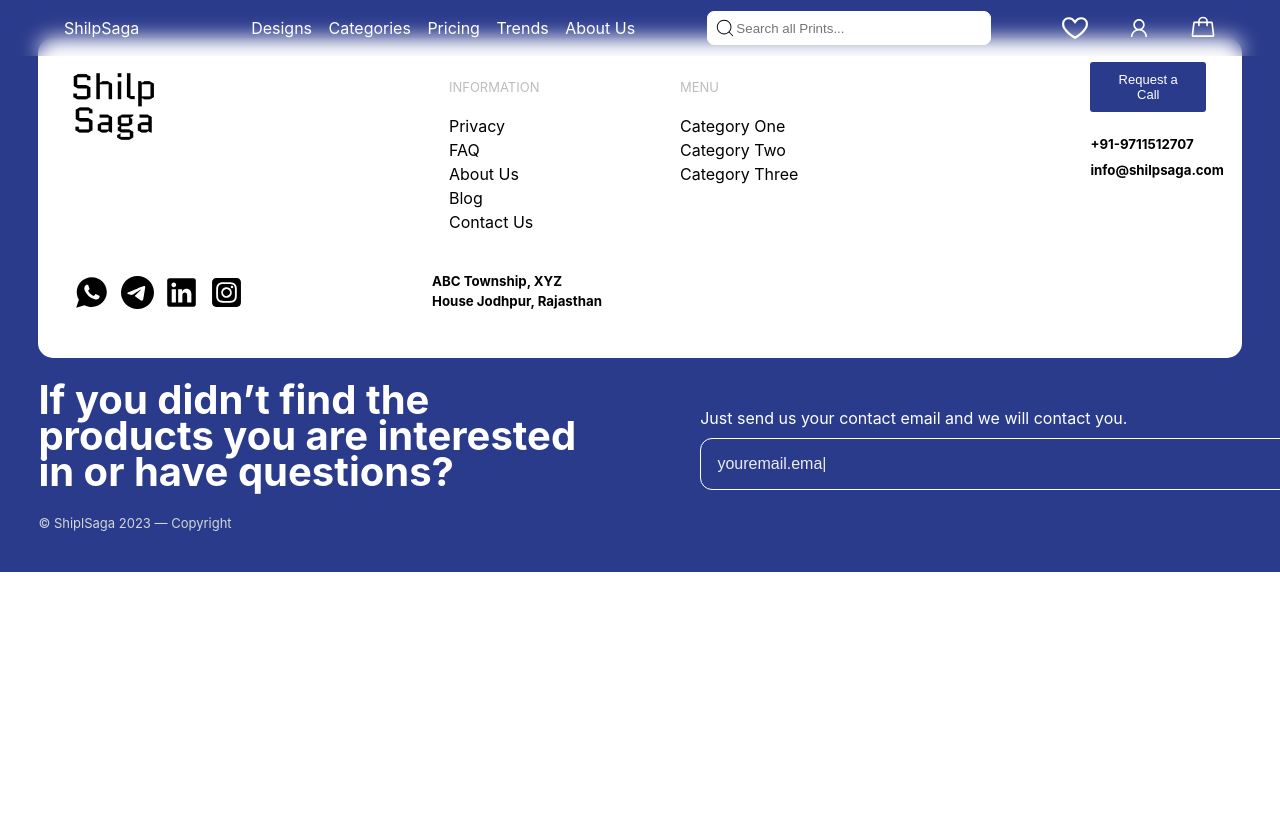
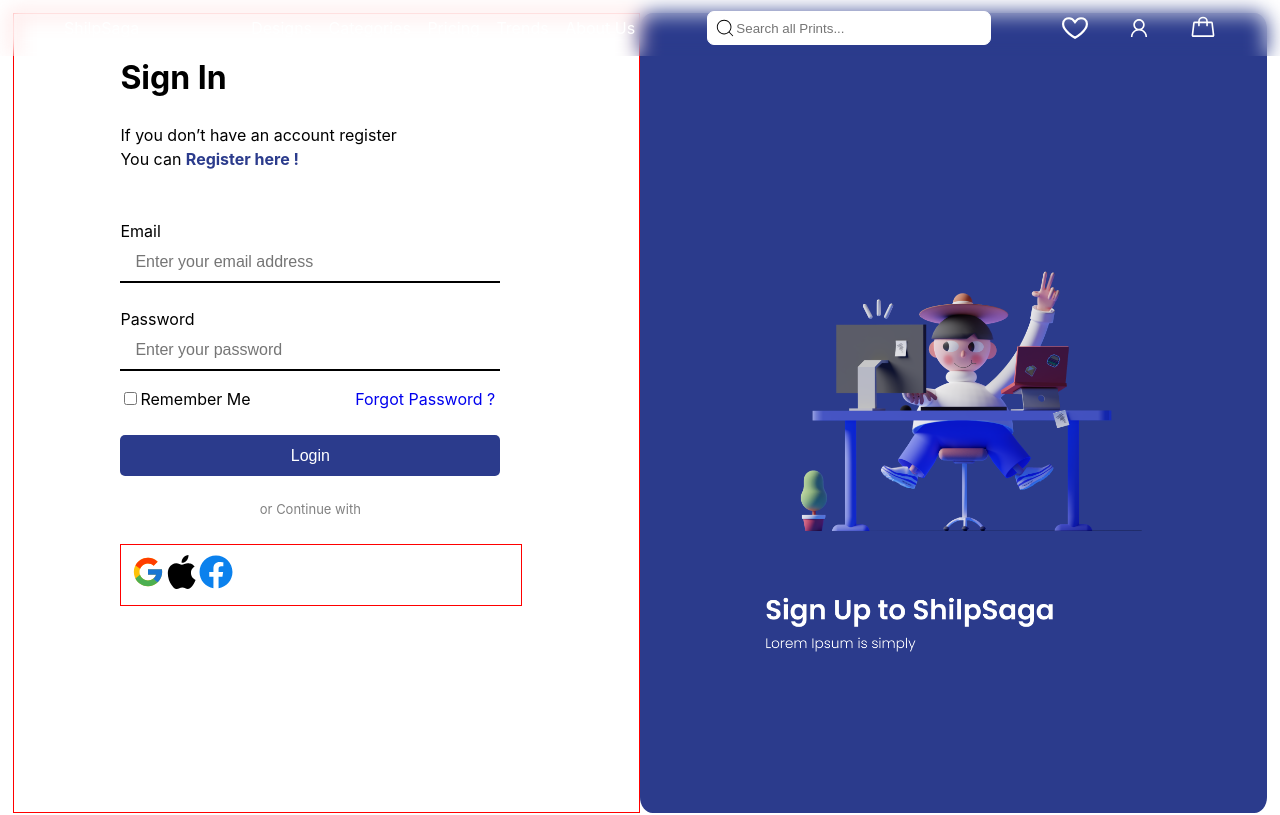
Before and after one commit to AmitKuMaurya/fine-art, a React (Vite) app: page /log-in in a window 1280 px wide. Shown: the top 815 px of the page. Built offline with nearby package versions, Linux system fonts and the light colour scheme.

Commit message:
pages of sign-up and log-in is completed

```diff
--- /dev/null
+++ b/src/components/login/Login.jsx
@@ -0,0 +1,61 @@
+import React from "react";
+import styles from "./login.module.css";
+import Img from "../../assets/login_signUp/Group31.png";
+import { FcGoogle } from "react-icons/fc";
+import { GrApple } from "react-icons/gr";
+import { FaFacebook } from "react-icons/fa";
+import { Link } from "react-router-dom";
+import { underlineStyles } from "../../constants/common.constant";
+export const Login = () => {
+  return (
+    <div className={styles.loginContainer}>
+      <div className={styles.boxofContent}>
+        <div >
+          <h1>Sign In</h1>
+          <span>If you don’t have an account register</span>
+          <div>You can <span>Register here !</span></div>
+        </div>
+        {/* <div> */}
+          <form className={styles.formContent}>
+            <div>
+              <label>Email</label>
+              <input type="text" name="" id="" placeholder="Enter your email address" required={true} />
+            </div>
+
+            <div>
+              <label>Password</label>
+              <input type="text" name="" id="" placeholder="Enter your password" />
+            </div>
+
+            <div>
+            <div>
+              <input type="checkbox" name="" id="" />
+              <label>Remember Me</label>
+            </div>
+
+              <Link style={underlineStyles}>
+            <div>
+              Forgot Password ?
+            </div>
+              </Link>
+            </div>
+
+            <div>
+              <button type="submit">Login</button>
+              <span>or Continue with</span>
+            </div>
+
+            <div>
+              <FcGoogle size={34} />
+              <GrApple size={34} />
+              <FaFacebook size={34} color={"rgb(11,129,237)"} />
+            </div>
+          </form>
+        {/* </div> */}
+      </div>
+      <div>
+        <img src={Img} alt={Img} />
+      </div>
+    </div>
+  );
+};
--- /dev/null
+++ b/src/components/login/login.module.css
@@ -0,0 +1,127 @@
+.loginContainer {
+    display: grid;
+    grid-template-columns: repeat(2,1fr);
+    grid-template-rows: auto;
+    height: 100vh;
+    max-width: 100vw;
+    padding: 1% 1% 1% 1%;
+    /* border: 1px solid red; */
+}
+
+.loginContainer> div:nth-child(1){
+    display: flex;
+    border: 1px solid red;
+    max-width: 60vw;
+    flex-direction: column;
+    padding: 3% 3% 3% 17%;
+}
+
+/* .boxofContent > h1 { */
+    /* } */
+
+    .boxofContent>div:first-child > div:last-child > span {
+        color: rgb(43,59,140);
+        font-weight: bold;
+
+}
+
+.boxofContent > form {
+    display: flex;
+    flex-direction: column;
+}
+
+.formContent > div:nth-child(1) {
+    display: flex;
+    flex-direction: column;
+}
+
+.formContent > div:nth-child(1) > label {
+    margin-top: 6vh;
+}
+.formContent > div:nth-child(1) > input {
+    padding: 2% 3%;
+    width: 70%;
+    font-size: medium;
+    border: 0px;
+    outline: none;
+    border-bottom: 2px solid black;
+}
+
+.formContent > div:nth-child(2) {
+    display: flex;
+    flex-direction: column;
+}
+.formContent > div:nth-child(2) > label {
+    margin-top: 3vh;
+}
+.formContent > div:nth-child(2) > input {
+    padding: 2% 3%;
+    width: 70%;
+    font-size: medium;
+    border: 0px;
+    outline: none;
+    border-bottom: 2px solid black;
+}
+
+.formContent > div:nth-child(3) {
+    margin-top: 2vh ;
+    display: flex;
+    flex-direction: row;
+    justify-content: space-between;
+    /* align-items: center; */
+    /* justify-content: center; */
+    max-width: 75%;
+    /* border: 1px solid red; */
+}
+
+.formContent > div:nth-child(3) > div> label {
+    font-size: medium;
+}
+
+.formContent > div:nth-child(4) {
+    margin-top: 3vh;
+    margin-bottom: 3vh;
+    display: flex;
+    max-width: 76%;
+    /* border: 1px solid red; */
+    flex-direction: column;
+    align-items: center;
+    justify-content: center;
+}
+.formContent > div:nth-child(4) > button {
+    width: 100%;
+    padding: 3% 0 3% 0;
+    background-color: rgb(43,59,140);
+    color: white;
+    font-size: medium;
+    border: 0px;
+    border-radius: 5px;
+}
+
+.formContent > div:nth-child(4) > span {
+    margin-top: 3vh;
+    color: grey;
+    font-size: small;
+}
+
+.formContent > div:nth-child(5) {
+    border: 1px solid red;
+    max-width: 76%;
+    padding: 2% 2% 2% 2%;
+}
+
+
+
+.loginContainer > div:last-child {
+background-color: rgb(43,59,140);
+display: flex;
+align-items: center;
+justify-content: center;
+border-radius: 2%;
+}
+
+.loginContainer > div:last-child > img {
+    width: 60%;
+    /* padding: -2% -2% -2% -2%; */
+    object-fit: contain;
+}
--- a/src/components/routes/AllRoutes.jsx
+++ b/src/components/routes/AllRoutes.jsx
@@ -2,11 +2,17 @@ import React from 'react'
 import { Route,Routes} from "react-router-dom";
 import { HomePage } from '../home/HomePage.jsx';
 import { ContactUs } from '../contact_us/ContactUs.jsx';
+import { Login } from '../login/Login.jsx';
+import SignUp from '../sign_up/SignUp.jsx';
+
 export const AllRoutes = () => {
   return (
     <>
         <Routes>
             <Route path='/' element={<HomePage/>} />
+            <Route path='log-in' element={<Login/>} />
+            <Route path='sign-up' element={<SignUp/>} />
+            <Route path='about-us' element={<ContactUs/>} />
             <Route path='contact-us' element={<ContactUs/>} />
         </Routes>
     </>
--- /dev/null
+++ b/src/components/sign_up/SignUp.jsx
@@ -0,0 +1,52 @@
+import React from 'react'
+import styles from "./signup.module.css"
+import Img from "../../assets/login_signUp/Group31.png"
+export default function SignUp() {
+  return (
+    <>
+     <div className={styles.loginContainer}>
+      <div className={styles.boxofContent}>
+        <div >
+          <h1>Sign In</h1>
+          <span>If you don’t have an account register</span>
+          <div>You can <span>Register here !</span></div>
+        </div>
+        {/* <div> */}
+          <form className={styles.formContent}>
+            <div>
+              <label>Email</label>
+              <input type="text" name="" id="" placeholder="Enter your email address" required={true} />
+            </div>
+
+            <div>
+              <label>Password</label>
+              <input type="text" name="" id="" placeholder="Enter your password" />
+            </div>
+
+            <div>
+            <div>
+              <input type="checkbox" name="" id="" />
+              <label>Remember Me</label>
+            </div>
+
+              {/* <Link style={underlineStyles}> */}
+            <div>
+              Forgot Password ?
+            </div>
+              {/* </Link> */}
+            </div>
+
+            <div>
+              <button type="submit">Login</button>
+              <span>or Continue with</span>
+            </div>
+          </form>
+        {/* </div> */}
+      </div>
+      <div>
+        <img src={Img} alt={Img} />
+      </div>
+    </div>
+    </>
+  )
+}
--- /dev/null
+++ b/src/components/sign_up/signup.module.css
@@ -0,0 +1,127 @@
+.loginContainer {
+    display: grid;
+    grid-template-columns: repeat(2,1fr);
+    grid-template-rows: auto;
+    height: 100vh;
+    max-width: 100vw;
+    padding: 1% 1% 1% 1%;
+    /* border: 1px solid red; */
+}
+
+.loginContainer> div:nth-child(1){
+    display: flex;
+    border: 1px solid red;
+    max-width: 60vw;
+    flex-direction: column;
+    padding: 3% 3% 3% 17%;
+}
+
+/* .boxofContent > h1 { */
+    /* } */
+
+    .boxofContent>div:first-child > div:last-child > span {
+        color: rgb(43,59,140);
+        font-weight: bold;
+
+}
+
+.boxofContent > form {
+    display: flex;
+    flex-direction: column;
+}
+
+.formContent > div:nth-child(1) {
+    display: flex;
+    flex-direction: column;
+}
+
+.formContent > div:nth-child(1) > label {
+    margin-top: 6vh;
+}
+.formContent > div:nth-child(1) > input {
+    padding: 2% 3%;
+    width: 70%;
+    font-size: medium;
+    border: 0px;
+    outline: none;
+    border-bottom: 2px solid black;
+}
+
+.formContent > div:nth-child(2) {
+    display: flex;
+    flex-direction: column;
+}
+.formContent > div:nth-child(2) > label {
+    margin-top: 3vh;
+}
+.formContent > div:nth-child(2) > input {
+    padding: 2% 3%;
+    width: 70%;
+    font-size: medium;
+    border: 0px;
+    outline: none;
+    border-bottom: 2px solid black;
+}
+
+.formContent > div:nth-child(3) {
+    margin-top: 2vh ;
+    display: flex;
+    flex-direction: row;
+    justify-content: space-between;
+    /* align-items: center; */
+    /* justify-content: center; */
+    max-width: 75%;
+    /* border: 1px solid red; */
+}
+
+.formContent > div:nth-child(3) > div> label {
+    font-size: medium;
+}
+
+.formContent > div:nth-child(4) {
+    margin-top: 3vh;
+    margin-bottom: 3vh;
+    display: flex;
+    max-width: 76%;
+    /* border: 1px solid red; */
+    flex-direction: column;
+    align-items: center;
+    justify-content: center;
+}
+.formContent > div:nth-child(4) > button {
+    width: 100%;
+    padding: 3% 0 3% 0;
+    background-color: rgb(43,59,140);
+    color: white;
+    font-size: medium;
+    border: 0px;
+    border-radius: 5px;
+}
+
+.formContent > div:nth-child(4) > span {
+    margin-top: 3vh;
+    color: grey;
+    font-size: small;
+}
+
+.formContent > div:nth-child(5) {
+    border: 1px solid red;
+    max-width: 76%;
+    padding: 2% 2% 2% 2%;
+}
+
+
+
+.loginContainer > div:last-child {
+background-color: rgb(43,59,140);
+display: flex;
+align-items: center;
+justify-content: center;
+border-radius: 2%;
+}
+
+.loginContainer > div:last-child > img {
+    width: 60%;
+    /* padding: -2% -2% -2% -2%; */
+    object-fit: contain;
+}
--- a/vite.config.js
+++ b/vite.config.js
@@ -3,6 +3,7 @@ import react from '@vitejs/plugin-react'
 
 // https://vitejs.dev/config/
 export default defineConfig({
+  base : "/",
   plugins: [react()],
   build: {
     rollupOptions: {
@@ -11,3 +12,7 @@ export default defineConfig({
   },
 
 })
+
+// export default {
+//   base: '/subscriber/',
+// }
```
Also changed, not shown: src/components/about_us/AboutUs.jsx (added, +7 -0 lines), src/assets/login_signUp/Group31.png (added), src/assets/login_signUp/Login_SignUp.png (added), src/components/about_us/aboutUs.module.css (added).
